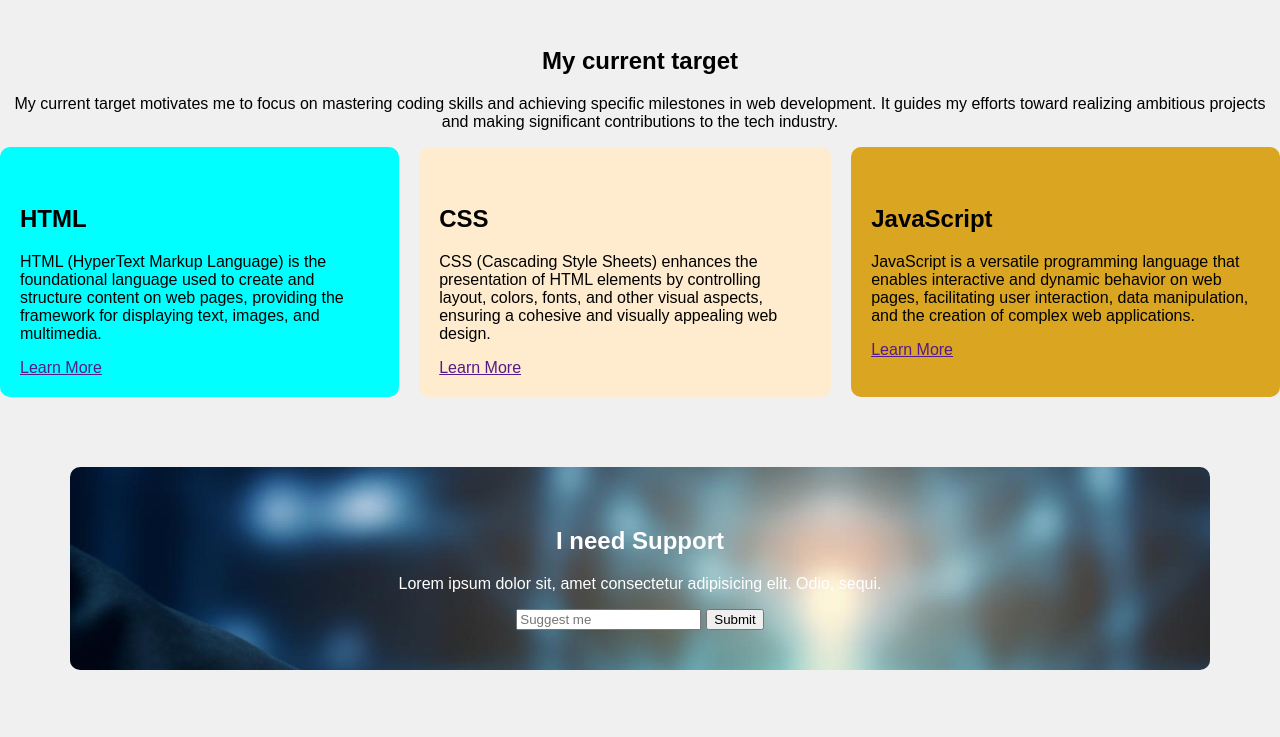
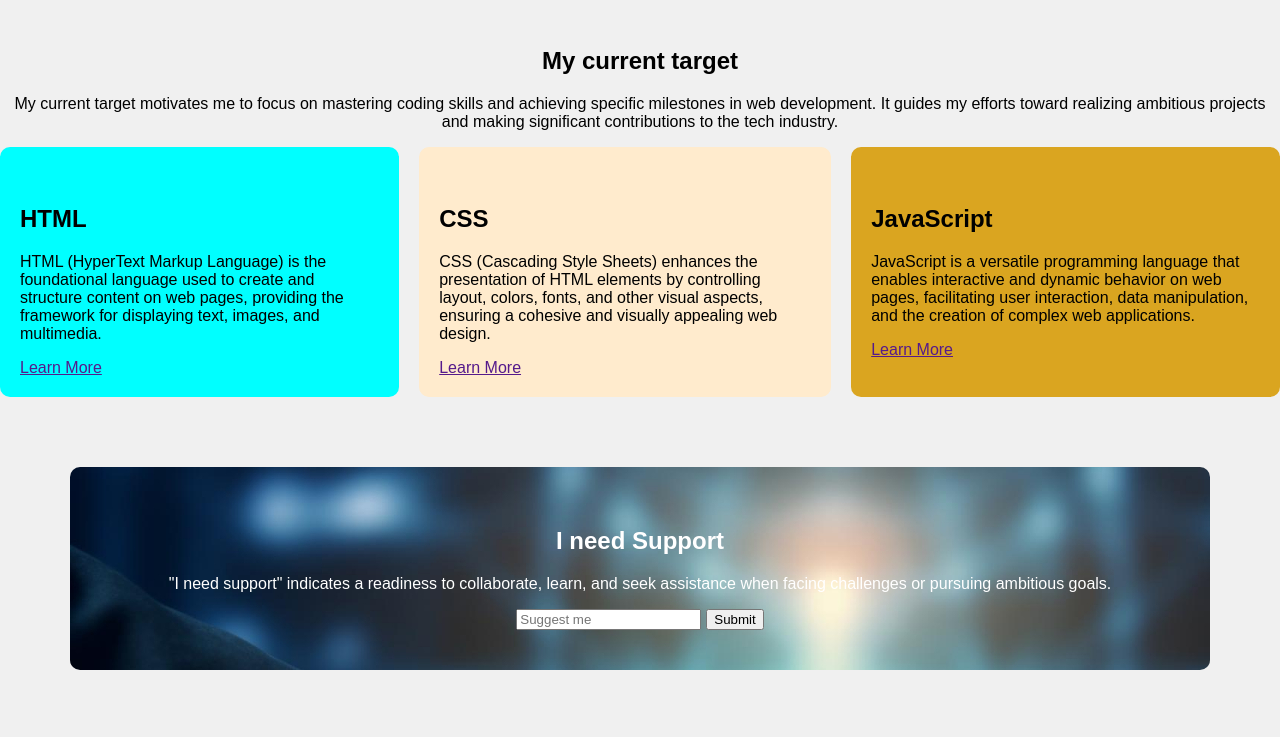
Before and after one commit to riyadhbd2/simple-portfolio, a plain HTML site: page index.html in a window 1280 px wide. Shown: the part 2131-2868 px from the top of the page. Drawn offline with Linux system fonts and the light colour scheme.

Commit message:
support added

```diff
--- a/index.html
+++ b/index.html
@@ -104,7 +104,7 @@
     <section class="five">
         <div class="five-text">
             <h1>I need Support</h1>
-            <p>Lorem ipsum dolor sit, amet consectetur adipisicing elit. Odio, sequi.</p>
+            <p>"I need support" indicates a readiness to collaborate, learn, and seek assistance when facing challenges or pursuing ambitious goals.</p>
         </div>
         <div class="five-two">
             <div>
```
